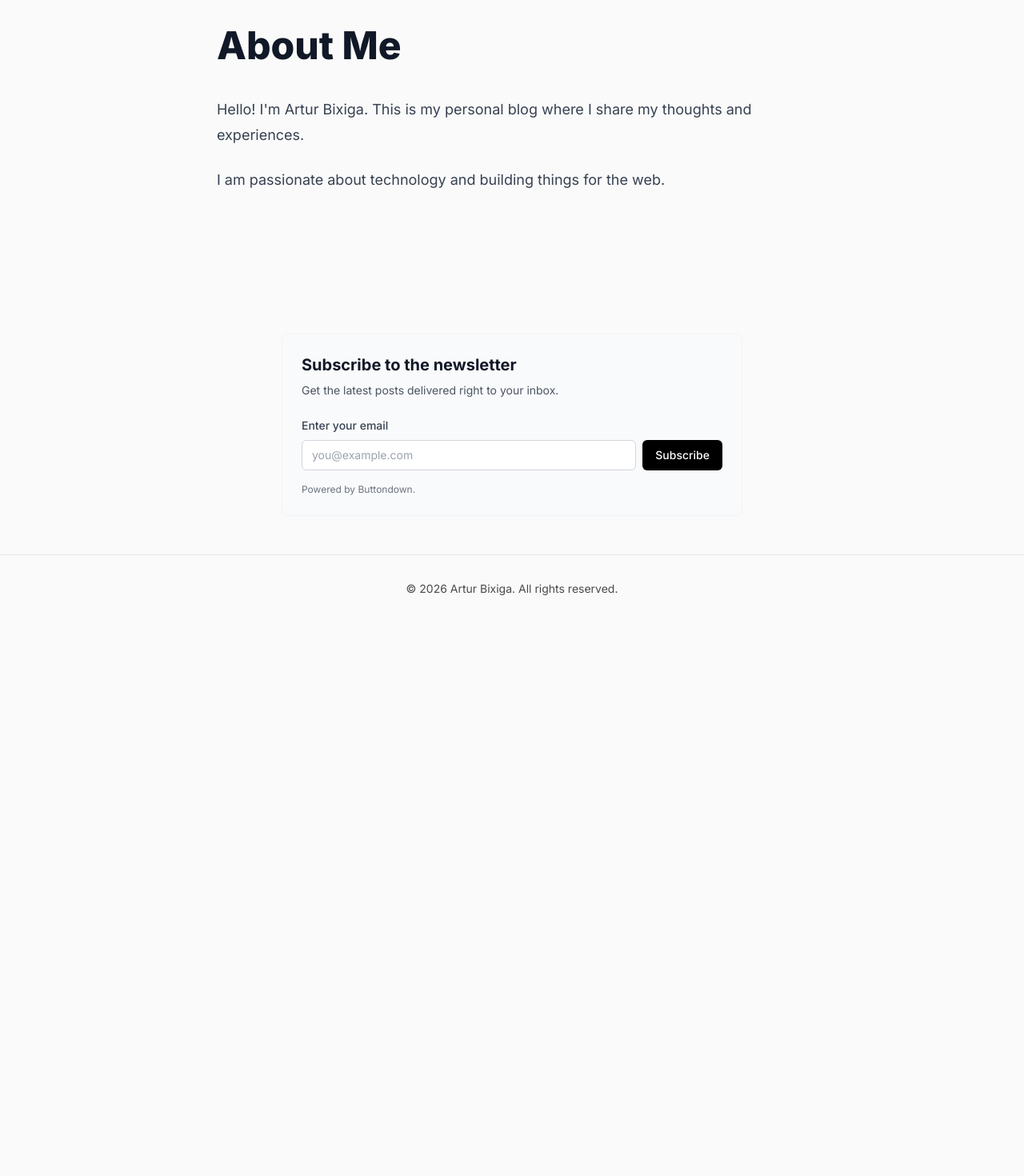
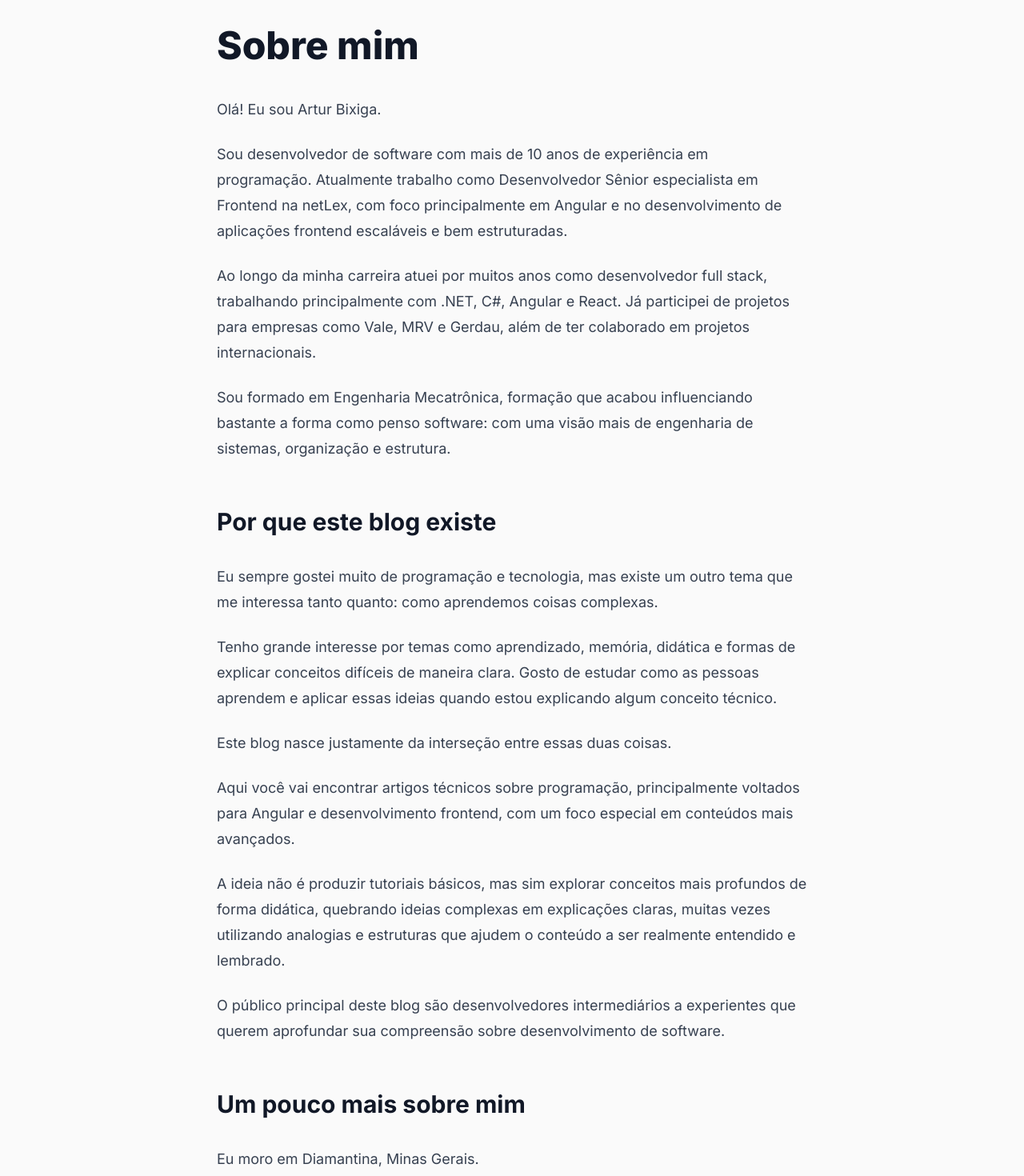
Before and after one commit to ArturQuirino/arturbixigablog, a Next.js app: page /about in a window 1280 px wide. Shown: the part 80-1550 px from the top of the page at 80% size. Before the commit the page ends 858 px from the top, so only its background shows below. Built offline with nearby package versions, Linux system fonts and the light colour scheme.

Commit message:
feat: add new about page with author information and blog purpose.

```diff
--- a/src/app/about/page.tsx
+++ b/src/app/about/page.tsx
@@ -8,12 +8,49 @@ export const metadata: Metadata = {
 export default function About() {
   return (
     <div className="prose prose-lg dark:prose-invert mx-auto">
-      <h1>About Me</h1>
+      <h1>Sobre mim</h1>
       <p>
-        Hello! I&apos;m Artur Bixiga. This is my personal blog where I share my thoughts and experiences.
+        Olá! Eu sou Artur Bixiga.
       </p>
       <p>
-        I am passionate about technology and building things for the web.
+        Sou desenvolvedor de software com mais de 10 anos de experiência em programação. Atualmente trabalho como Desenvolvedor Sênior especialista em Frontend na netLex, com foco principalmente em Angular e no desenvolvimento de aplicações frontend escaláveis e bem estruturadas.
+      </p>
+      <p>
+        Ao longo da minha carreira atuei por muitos anos como desenvolvedor full stack, trabalhando principalmente com .NET, C#, Angular e React. Já participei de projetos para empresas como Vale, MRV e Gerdau, além de ter colaborado em projetos internacionais.
+      </p>
+      <p>
+        Sou formado em Engenharia Mecatrônica, formação que acabou influenciando bastante a forma como penso software: com uma visão mais de engenharia de sistemas, organização e estrutura.
+      </p>
+
+      <h2>Por que este blog existe</h2>
+      <p>
+        Eu sempre gostei muito de programação e tecnologia, mas existe um outro tema que me interessa tanto quanto: como aprendemos coisas complexas.
+      </p>
+      <p>
+        Tenho grande interesse por temas como aprendizado, memória, didática e formas de explicar conceitos difíceis de maneira clara. Gosto de estudar como as pessoas aprendem e aplicar essas ideias quando estou explicando algum conceito técnico.
+      </p>
+      <p>
+        Este blog nasce justamente da interseção entre essas duas coisas.
+      </p>
+      <p>
+        Aqui você vai encontrar artigos técnicos sobre programação, principalmente voltados para Angular e desenvolvimento frontend, com um foco especial em conteúdos mais avançados.
+      </p>
+      <p>
+        A ideia não é produzir tutoriais básicos, mas sim explorar conceitos mais profundos de forma didática, quebrando ideias complexas em explicações claras, muitas vezes utilizando analogias e estruturas que ajudem o conteúdo a ser realmente entendido e lembrado.
+      </p>
+      <p>
+        O público principal deste blog são desenvolvedores intermediários a experientes que querem aprofundar sua compreensão sobre desenvolvimento de software.
+      </p>
+
+      <h2>Um pouco mais sobre mim</h2>
+      <p>
+        Eu moro em Diamantina, Minas Gerais.
+      </p>
+      <p>
+        Além de programação, gosto bastante de aprender sobre engenharia de software, arquitetura de sistemas e como o conhecimento é construído e transmitido.
+      </p>
+      <p>
+        Se você gosta de explicações técnicas profundas, mas bem estruturadas e didáticas, provavelmente vai se sentir em casa por aqui.
       </p>
     </div>
   );
```
